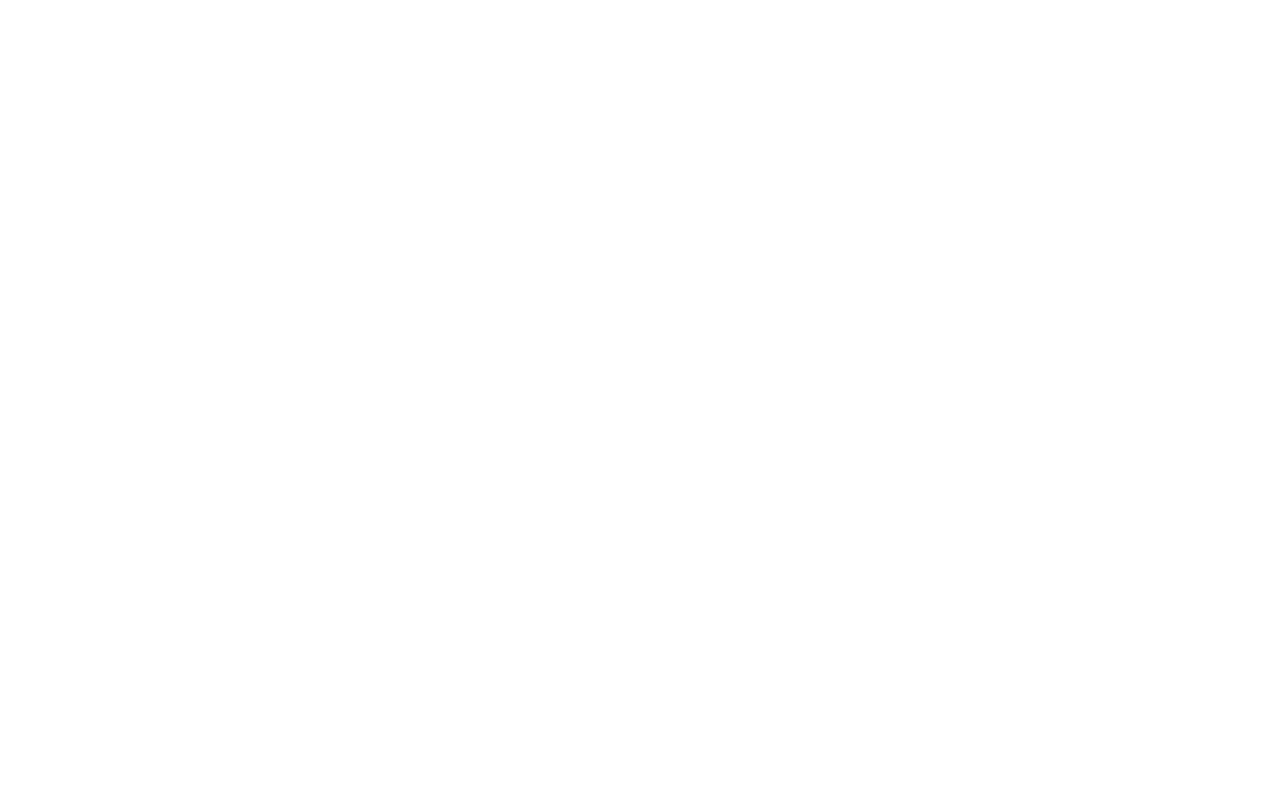
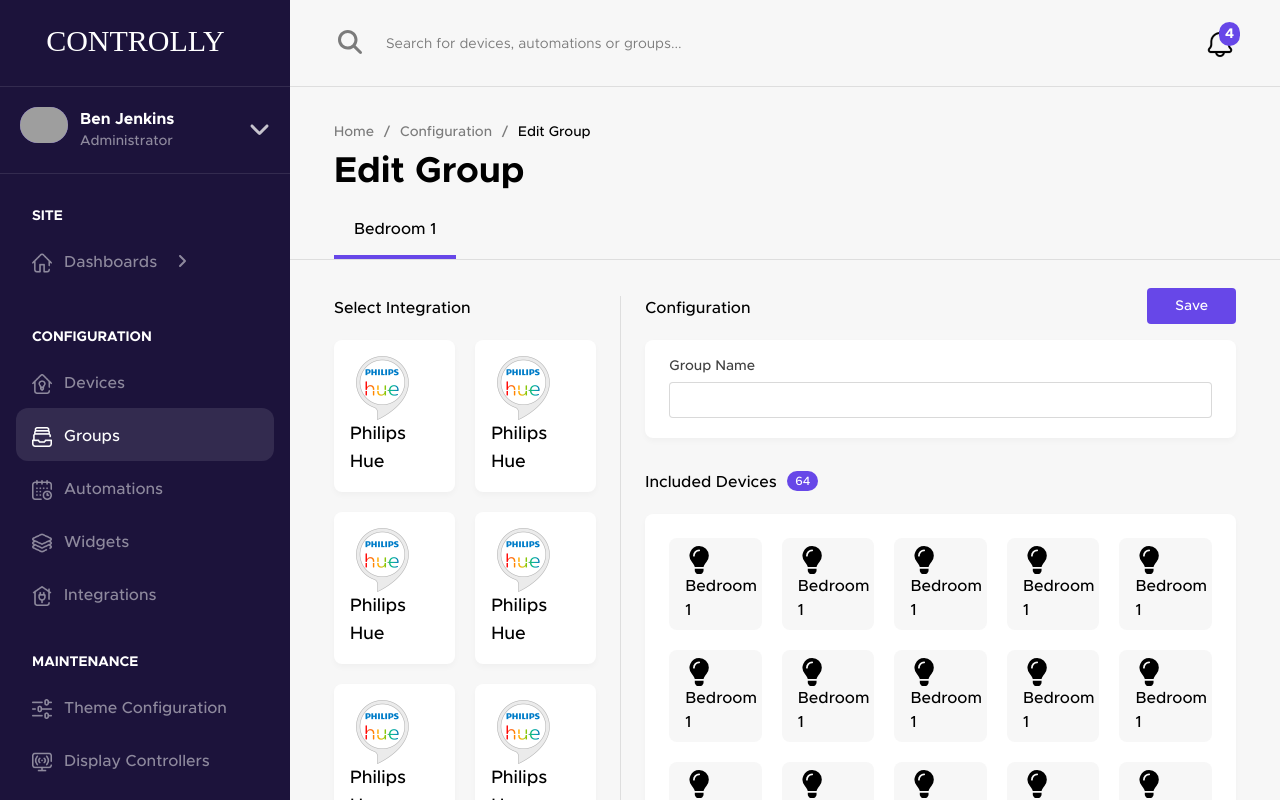
Before and after one commit to Benjenkins126/controlly, a React (Create React App) app: page /edit-group in a window 1280 px wide. Before the commit this address had no page. Built offline with nearby package versions, Linux system fonts and the light colour scheme; grey boxes are pictures that could not be loaded.

Commit message:
Quickfix Rename

```diff
--- a/src/components/ui/input/TextInput.tsx
+++ b/src/components/ui/input/TextInput.tsx
@@ -1,15 +1,16 @@
 interface TextInputProps {
-    label: string,
-    type: string,
-    id: string,
-    name: string,
-    placeholder?: string,
-    value?: string
+    label: string;
+    type: string;
+    id: string;
+    name: string;
+    placeholder?: string;
+    value?: string;
+    classes?: string;
 }
 
 const TextInput = (props: TextInputProps) => {
     return (
-        <div className="pt-5">
+        <div className={"pt-5 " + props.classes}>
             <label className="text-black/75 font-sans text-sm block font-medium">{props.label}</label>
             <input type={props.type} id={props.id} name={props.name} placeholder={props.placeholder} value={props.value} className="w-full h-9 rounded border border-black/15 mt-1.5 border-box px-2 font-sans" />
         </div>
--- /dev/null
+++ b/src/pages/Edit-Group.tsx
@@ -0,0 +1,113 @@
+import { useEffect } from "react";
+import DashboardLayout from "../components/layout/DashboardLayout";
+
+import LightOff from "../assets/img/devices/light-off.svg";
+import HueLogo from "../assets/img/integrations/philips-hue-logo.svg";
+import DeviceIntegrationItem from "../components/devices/DeviceIntegrationItem";
+import TextInput from "../components/ui/input/TextInput";
+import PrimaryButton from "../components/ui/buttons/PrimaryButton";
+import GroupDeviceItem from "../components/groups/GroupDeviceItem";
+
+const EditGroup = () => {
+
+    let breadcrumbsPast = ["Home", "Configuration"];
+
+    let tabsList = [
+        {
+            name: "Bedroom 1",
+            active: true,
+            link: ""
+        }
+    ];
+
+    const integrationSelect = () => {
+        return true;
+    }
+
+    const integrationsList = [
+        { logo: HueLogo, name: "Philips Hue", id: "philips_hue_1", active: true },
+        { logo: HueLogo, name: "Philips Hue", id: "philips_hue_2", active: false },
+        { logo: HueLogo, name: "Philips Hue", id: "philips_hue_3", active: false },
+        { logo: HueLogo, name: "Philips Hue", id: "philips_hue_4", active: false },
+        { logo: HueLogo, name: "Philips Hue", id: "philips_hue_5", active: false },
+        { logo: HueLogo, name: "Philips Hue", id: "philips_hue_6", active: false },
+        { logo: HueLogo, name: "Philips Hue", id: "philips_hue_7", active: false },
+        { logo: HueLogo, name: "Philips Hue", id: "philips_hue_8", active: false },
+        { logo: HueLogo, name: "Philips Hue", id: "philips_hue_9", active: false },
+        { logo: HueLogo, name: "Philips Hue", id: "philips_hue_10", active: false },
+        { logo: HueLogo, name: "Philips Hue", id: "philips_hue_11", active: false },
+        { logo: HueLogo, name: "Philips Hue", id: "philips_hue_12", active: false },
+    ];
+
+    useEffect(() => {
+        document.title = "Controlly - Edit Group";
+    });
+
+    return (
+        <DashboardLayout
+            title="Edit Group"
+            active="Groups"
+            breadcrumbsActive="Edit Group"
+            breadcrumbsPast={breadcrumbsPast}
+            tabs={tabsList}
+        >
+            <div className="grid gap-5 grid-cols-3">
+                <div className="border-r border-black/10 pr-6">
+                    <h2 className="font-sans text-base font-medium pb-5">Select Integration</h2>
+                    <div className="grid grid-cols-2 gap-5">
+                        {integrationsList.map(integration => (
+                            <DeviceIntegrationItem logo={integration.logo} name={integration.name} id={integration.id} active={integration.active} clickEvent={integrationSelect} />
+                        ))}
+                    </div>
+                </div>
+                <div className="col-span-2 pl-1">
+                    <h2 className="font-sans text-base font-medium pb-5">
+                        Configuration
+                        <span className="float-right">
+                            <PrimaryButton text="Save" id="EditGroup_Save" classes="!py-2 relative -top-2 !mr-0" />
+                        </span>
+                    </h2>
+                    <div className="bg-white pb-5 pt-4 px-6 shadow-card rounded-lg">
+                        <TextInput type="text" id="EditGroup_Name" name="EditGroup_Name" label="Group Name" classes="!pt-0" />
+                    </div>
+
+                    <h2 className="font-sans text-base font-medium pt-8 pb-5">Included Devices <span className="text-xs text-white bg-purpleControlly rounded-full px-2 py-1 ml-1.5 relative -top-0.5">64</span></h2>
+                    <div className="bg-white py-6 px-6 shadow-card rounded-lg gap-5 grid-cols-5 grid">
+                        <GroupDeviceItem image={LightOff} name="Bedroom 1" />
+                        <GroupDeviceItem image={LightOff} name="Bedroom 1" />
+                        <GroupDeviceItem image={LightOff} name="Bedroom 1" />
+                        <GroupDeviceItem image={LightOff} name="Bedroom 1" />
+                        <GroupDeviceItem image={LightOff} name="Bedroom 1" />
+                        <GroupDeviceItem image={LightOff} name="Bedroom 1" />
+                        <GroupDeviceItem image={LightOff} name="Bedroom 1" />
+                        <GroupDeviceItem image={LightOff} name="Bedroom 1" />
+                        <GroupDeviceItem image={LightOff} name="Bedroom 1" />
+                        <GroupDeviceItem image={LightOff} name="Bedroom 1" />
+                        <GroupDeviceItem image={LightOff} name="Bedroom 1" />
+                        <GroupDeviceItem image={LightOff} name="Bedroom 1" />
+                        <GroupDeviceItem image={LightOff} name="Bedroom 1" />
+                        <GroupDeviceItem image={LightOff} name="Bedroom 1" />
+                        <GroupDeviceItem image={LightOff} name="Bedroom 1" />
+                        <GroupDeviceItem image={LightOff} name="Bedroom 1" />
+                        <GroupDeviceItem image={LightOff} name="Bedroom 1" />
+                        <GroupDeviceItem image={LightOff} name="Bedroom 1" />
+                        <GroupDeviceItem image={LightOff} name="Bedroom 1" />
+                        <GroupDeviceItem image={LightOff} name="Bedroom 1" />
+                        <GroupDeviceItem image={LightOff} name="Bedroom 1" />
+                        <GroupDeviceItem image={LightOff} name="Bedroom 1" />
+                        <GroupDeviceItem image={LightOff} name="Bedroom 1" />
+                        <GroupDeviceItem image={LightOff} name="Bedroom 1" />
+                        <GroupDeviceItem image={LightOff} name="Bedroom 1" />
+                        <GroupDeviceItem image={LightOff} name="Bedroom 1" />
+                        <GroupDeviceItem image={LightOff} name="Bedroom 1" />
+                        <GroupDeviceItem image={LightOff} name="Bedroom 1" />
+                        <GroupDeviceItem image={LightOff} name="Bedroom 1" />
+                        <GroupDeviceItem image={LightOff} name="Bedroom 1" />
+                    </div>
+                </div>
+            </div>
+        </DashboardLayout>
+    );
+}
+
+export default EditGroup;
--- a/src/router/Main.tsx
+++ b/src/router/Main.tsx
@@ -13,6 +13,7 @@
 import DisabledIntegrations from '../pages/Disabled-Integrations';
 import ConfiguringHome from '../pages/setup/configuring-home';
 import IntegrationLogs from '../pages/Integration-Logs';
+import EditGroup from '../pages/Edit-Group';
 
 const Main = () => {
     return (
@@ -26,6 +27,7 @@
             <Route path="/devices-found" element={<DevicesFound />} />
             <Route path='/devices-manual' element={<DevicesManual />} />
             <Route path='/groups' element={<Groups />} />
+            <Route path="/edit-group" element={<EditGroup />} />
             <Route path='/integrations' element={<Integrations />} />
             <Route path='/integration-logs' element={<IntegrationLogs />} />
             <Route path='/disabled-integrations' element={<DisabledIntegrations />} />
--- a/tsconfig.json
+++ b/tsconfig.json
@@ -11,7 +11,7 @@
     "esModuleInterop": true,
     "allowSyntheticDefaultImports": true,
     "strict": true,
-    "forceConsistentCasingInFileNames": true,
+    "forceConsistentCasingInFileNames": false,
     "noFallthroughCasesInSwitch": true,
     "module": "esnext",
     "moduleResolution": "node",
```
Also changed, not shown: src/pages/Disabled-Integrations.tsx (renamed from src/pages/disabled-integrations.tsx), src/pages/Integrations.tsx (renamed from src/pages/integrations.tsx), 2 other files (tests, documents, lock files or other folders).
